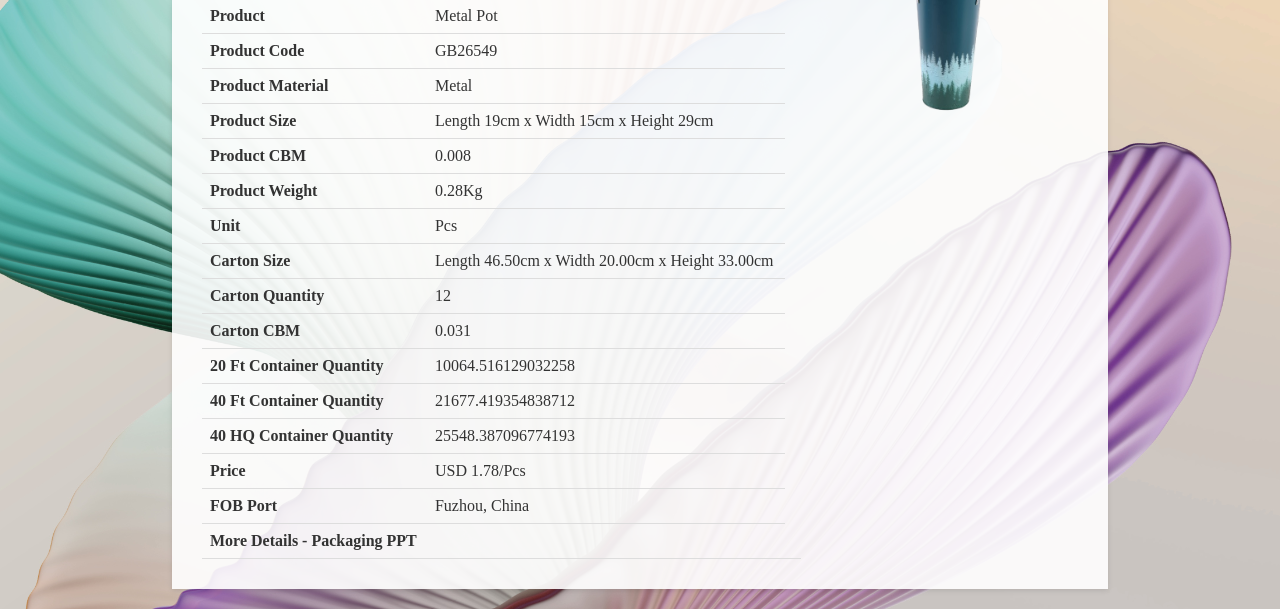
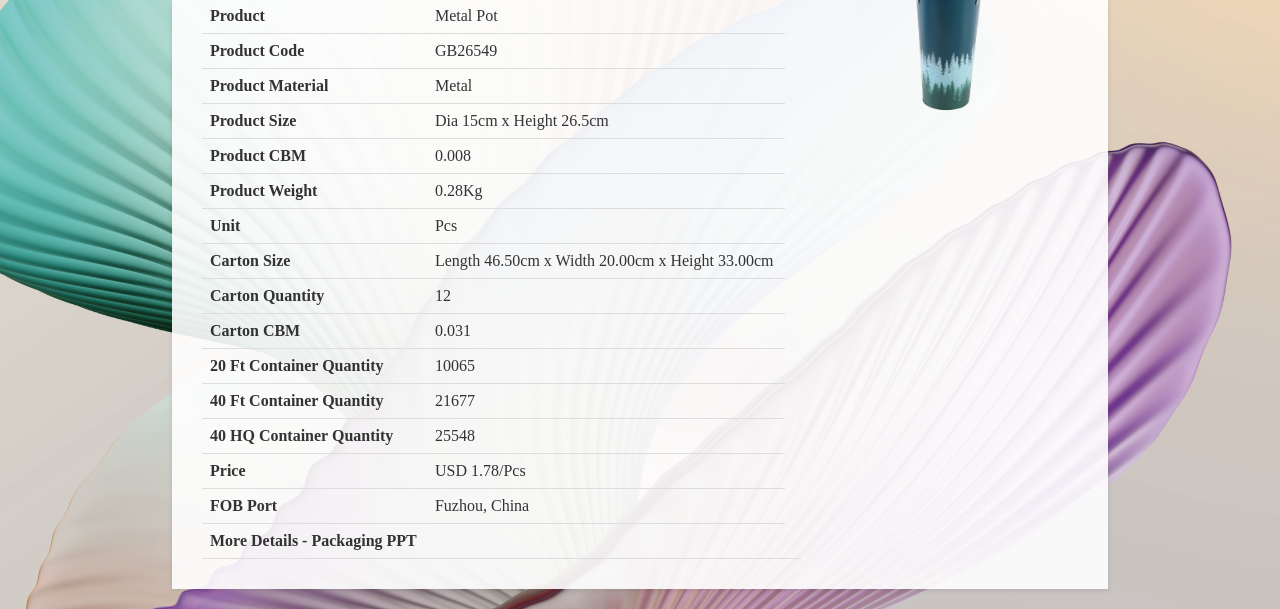
Before and after one commit to GBSLIT/GB26549, a plain HTML site: page index.html in a window 1280 px wide. Shown: the part 230-839 px from the top of the page. Drawn offline with Linux system fonts and the light colour scheme.

Commit message:
Update index.html

```diff
--- a/index.html
+++ b/index.html
@@ -149,7 +149,7 @@
                 </tr>
                 <tr>
                     <th>Product Size</th>
-                    <td>Length 19cm x Width 15cm x Height 29cm</td>
+                    <td>Dia 15cm x Height 26.5cm</td>
                 </tr>
                 <tr>
                     <th>Product CBM</th>
@@ -177,15 +177,15 @@
                 </tr>
                 <tr>
                     <th>20 Ft Container Quantity</th>
-                    <td>10064.516129032258 </td>
+                    <td>10065 </td>
                 </tr>
                 <tr>
                     <th>40 Ft Container Quantity</th>
-                    <td>21677.419354838712 </td>
+                    <td>21677 </td>
                 </tr>
                 <tr>
                     <th>40 HQ Container Quantity</th>
-                    <td>25548.387096774193 </td>
+                    <td>25548 </td>
                  </tr>
                 <tr>
                     <th>Price</th>
```
